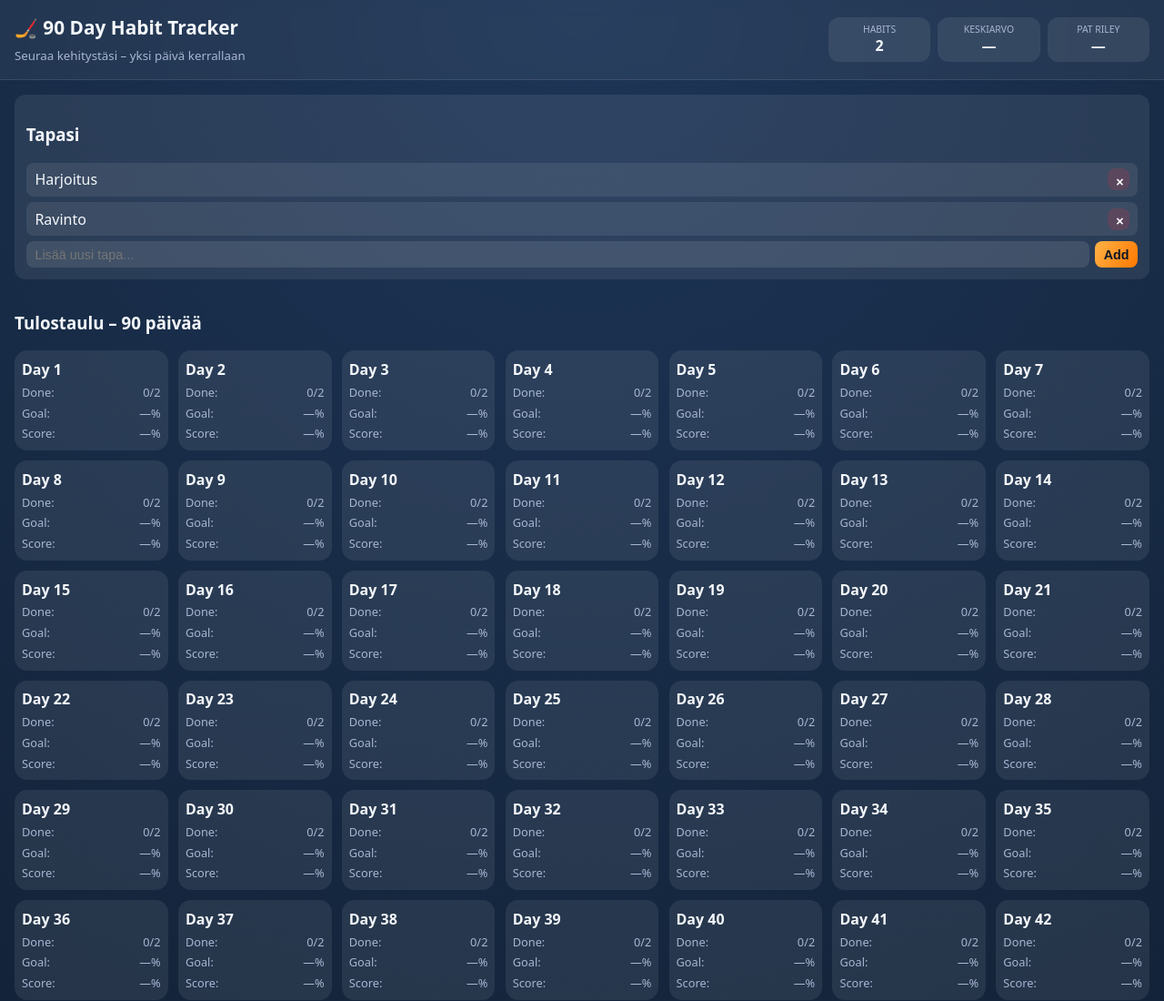
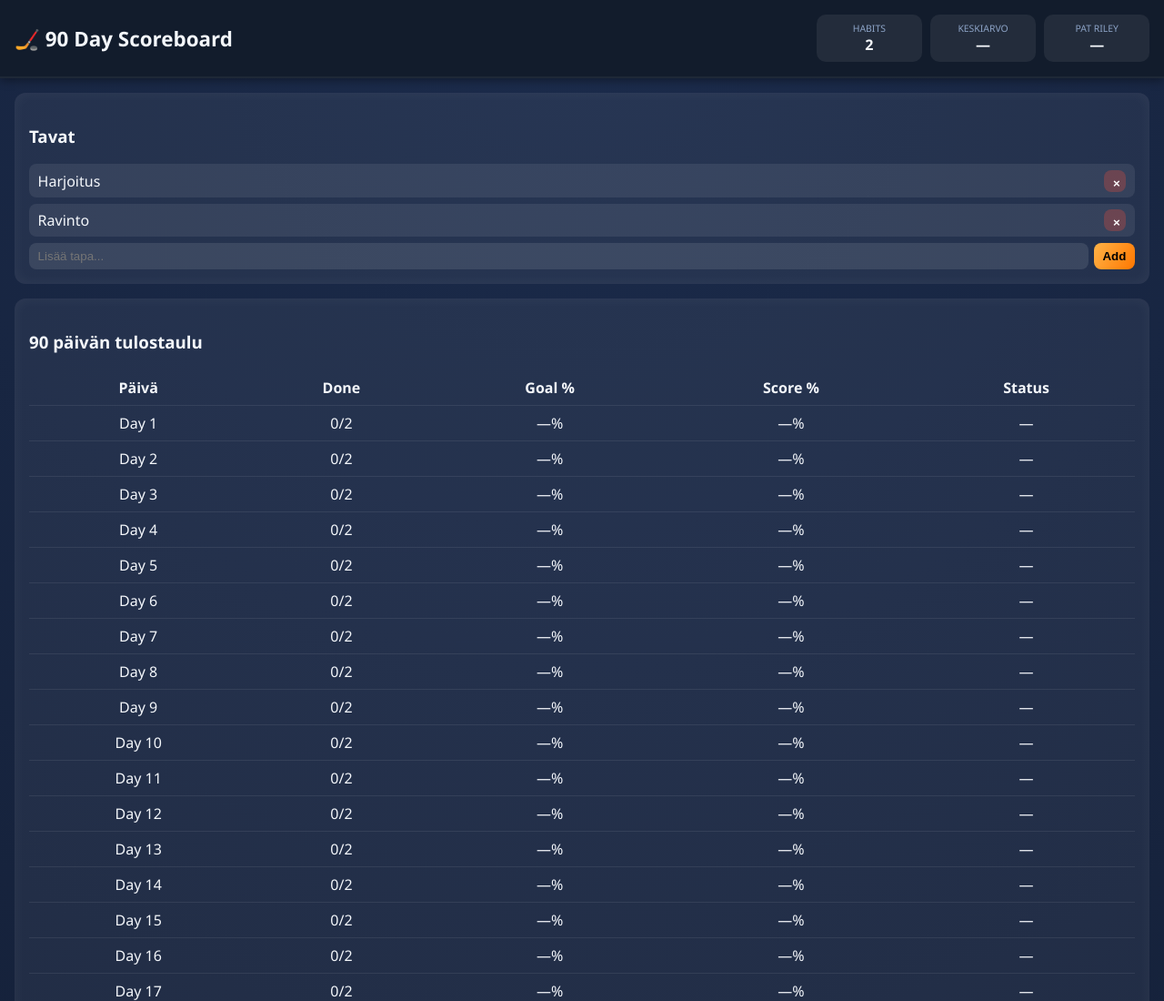
Before and after one commit to Nikolainox/Habitgame, a plain HTML site: page index.html in a window 1280 px wide. Shown: the top 1100 px of the page at 91% size. Drawn offline with Linux system fonts and the light colour scheme.

Commit message:
Update index.html

```diff
--- a/index.html
+++ b/index.html
@@ -3,75 +3,71 @@
 <head>
 <meta charset="UTF-8">
 <meta name="viewport" content="width=device-width, initial-scale=1.0">
-  <title>🏒 90 Day Habit Tracker</title>
+<title>🏒 90 Day Scoreboard</title>
 <style>
 :root {
-      --bg-dark: #0d1826;
-      --bg-light: #1d3557;
+  --bg: #0a0f1a;
+  --panel: #121c2c;
   --accent: #ffb347;
   --accent2: #ff7700;
-      --green: #3bb273;
-      --red: #d93746;
-      --card: rgba(255,255,255,.08);
+  --green: #2ecc71;
+  --red: #e74c3c;
   --text: #f4f7fb;
+  --muted: #8da4c7;
 }
 body {
   margin: 0;
-      font-family: system-ui, sans-serif;
-      background: radial-gradient(circle at top, #1d3557, #0d1826);
+  font-family: 'Segoe UI', sans-serif;
+  background: radial-gradient(circle at top, #1b2b4b, var(--bg));
   color: var(--text);
-      min-height: 100vh;
-      display: flex;
-      flex-direction: column;
 }
 header {
-      padding: 1rem;
   display: flex;
   flex-wrap: wrap;
+  justify-content: space-between;
   align-items: center;
-      justify-content: space-between;
-      border-bottom: 1px solid rgba(255,255,255,.1);
-      background: rgba(255,255,255,.05);
-      backdrop-filter: blur(8px);
+  padding: 1rem;
+  background: var(--panel);
+  border-bottom: 2px solid rgba(255,255,255,.05);
+  box-shadow: 0 2px 10px rgba(0,0,0,.4);
 }
 .title {
+  font-size: 1.4rem;
   font-weight: 700;
-      font-size: 1.3rem;
-      margin-bottom: .3rem;
 }
 .scoreboard {
   display: flex;
-      gap: .5rem;
+  gap: .6rem;
   flex-wrap: wrap;
 }
 .tile {
-      background: var(--card);
-      border-radius: 12px;
-      padding: .4rem .7rem;
+  background: rgba(255,255,255,.07);
+  border-radius: 10px;
+  padding: .5rem .8rem;
   text-align: center;
   min-width: 90px;
 }
 .tile small {
   display: block;
+  color: var(--muted);
   font-size: .65rem;
-      color: #a8b6d3;
   text-transform: uppercase;
 }
 .tile div {
+  font-weight: 600;
   font-size: 1rem;
-      font-weight: 600;
 }
 main {
-      flex: 1;
+  padding: 1rem;
   display: flex;
   flex-direction: column;
   gap: 1rem;
+}
+section {
+  background: rgba(255,255,255,.05);
+  border-radius: 12px;
   padding: 1rem;
-    }
-    .habits {
-      background: var(--card);
-      border-radius: 12px;
-      padding: .8rem;
+  box-shadow: inset 0 0 15px rgba(255,255,255,.05);
 }
 .habit {
   display: flex;
@@ -83,9 +79,9 @@
   margin-bottom: .4rem;
 }
 .btn-del {
-      background: rgba(217,55,70,.2);
   border: none;
   border-radius: 8px;
+  background: rgba(231,76,60,.3);
   color: #fff;
   width: 24px;
   height: 24px;
@@ -98,90 +94,88 @@
 input, button {
   border: none;
   border-radius: 8px;
-      padding: .4rem .6rem;
-      font-size: .9rem;
+  padding: .45rem .6rem;
 }
 input {
   flex: 1;
   background: rgba(255,255,255,.1);
-      color: #fff;
+  color: var(--text);
 }
 button {
-      background: linear-gradient(120deg,var(--accent),var(--accent2));
-      color: #0d1826;
-      font-weight: 600;
+  background: linear-gradient(120deg, var(--accent), var(--accent2));
+  color: #000;
+  font-weight: 700;
   cursor: pointer;
 }
-    .cards {
-      display: grid;
-      grid-template-columns: repeat(auto-fill, minmax(160px,1fr));
-      gap: .7rem;
+.table {
+  width: 100%;
+  border-collapse: collapse;
 }
-    .day-card {
-      background: var(--card);
-      border-radius: 14px;
-      padding: .6rem .5rem;
-      display: flex;
-      flex-direction: column;
-      gap: .3rem;
+th, td {
+  border-bottom: 1px solid rgba(255,255,255,.08);
+  padding: .5rem;
+  text-align: center;
+}
+tr.finalized { background: rgba(46,204,113,.15); }
+tr.failed { background: rgba(231,76,60,.15); }
+.day-row {
   cursor: pointer;
-      transition: transform .15s ease, background .2s;
+  transition: background .15s;
 }
-    .day-card:hover {
-      transform: translateY(-3px);
-      background: rgba(255,255,255,.12);
-    }
-    .day-card.finalized { border-left: 4px solid var(--green); }
-    .day-card.failed { border-left: 4px solid var(--red); }
-    .day-num {
-      font-weight: 700;
-      font-size: 1rem;
-    }
-    .stats {
-      font-size: .8rem;
-      color: #a8b6d3;
-      display: flex;
-      justify-content: space-between;
-    }
+.day-row:hover { background: rgba(255,255,255,.08); }
+
+/* MODAL */
 .modal-backdrop {
   position: fixed;
   inset: 0;
-      background: rgba(0,0,0,.6);
+  background: rgba(0,0,0,.7);
   display: none;
   align-items: center;
   justify-content: center;
-      z-index: 100;
+  z-index: 50;
 }
 .modal {
-      background: #102030;
+  background: #121c2c;
   border: 1px solid rgba(255,255,255,.2);
   border-radius: 12px;
   padding: 1rem;
-      width: min(90%,340px);
-      max-height: 90vh;
-      overflow-y: auto;
+  width: min(90%, 360px);
+  box-shadow: 0 8px 30px rgba(0,0,0,.6);
 }
 .modal h3 { margin-top: 0; }
 .modal label { display: block; margin-bottom: .4rem; }
-    .goal-input { width: 70px; }
+.stats-box {
+  background: rgba(255,255,255,.05);
+  border-radius: 10px;
+  padding: .5rem .8rem;
+  margin-top: .6rem;
+}
+.stat-line {
+  display: flex;
+  justify-content: space-between;
+  font-size: .85rem;
+  color: var(--muted);
+  margin-bottom: .2rem;
+}
+.stat-value {
+  font-weight: 600;
+  color: var(--text);
+}
 .modal-buttons {
   display: flex;
   justify-content: space-between;
-      margin-top: .8rem;
+  margin-top: 1rem;
 }
-    @media (max-width: 700px) {
-      header { flex-direction: column; align-items: flex-start; }
-      main { padding: .6rem; }
-      .cards { grid-template-columns: repeat(auto-fill, minmax(140px,1fr)); }
+.goal-input { width: 80px; }
+@media (max-width:700px){
+  .scoreboard{justify-content:center;}
+  th,td{font-size:.8rem;}
 }
 </style>
 </head>
 <body>
 <header>
-    <div>
-      <div class="title">🏒 90 Day Habit Tracker</div>
-      <small style="color:#a8b6d3;">Seuraa kehitystäsi – yksi päivä kerrallaan</small>
-    </div>
+  <div class="title">🏒 90 Day Scoreboard</div>
   <div class="scoreboard">
     <div class="tile"><small>Habits</small><div id="sb-habits">0</div></div>
     <div class="tile"><small>Keskiarvo</small><div id="sb-avg">—</div></div>
@@ -190,18 +184,21 @@
 </header>
 
 <main>
-    <section class="habits">
-      <h3>Tapasi</h3>
+  <section>
+    <h3>Tavat</h3>
     <div id="habit-list"></div>
     <form id="add-form">
-        <input id="habit-input" placeholder="Lisää uusi tapa..." required />
+      <input id="habit-input" placeholder="Lisää tapa..." required>
       <button type="submit">Add</button>
     </form>
   </section>
 
   <section>
-      <h3>Tulostaulu – 90 päivää</h3>
-      <div class="cards" id="cards"></div>
+    <h3>90 päivän tulostaulu</h3>
+    <table class="table" id="day-table">
+      <thead><tr><th>Päivä</th><th>Done</th><th>Goal %</th><th>Score %</th><th>Status</th></tr></thead>
+      <tbody></tbody>
+    </table>
   </section>
 </main>
 
@@ -209,11 +206,19 @@
   <div class="modal">
     <h3 id="modal-title"></h3>
     <div id="modal-habits"></div>
-      <div style="margin-top:.5rem;">
+    <div style="margin-top:.6rem;">
       <label>Goal %:
         <input type="number" id="goal-input" class="goal-input" min="0" max="100">
       </label>
     </div>
+
+    <div class="stats-box">
+      <div class="stat-line"><span>Done:</span><span class="stat-value" id="stat-done">—</span></div>
+      <div class="stat-line"><span>Score:</span><span class="stat-value" id="stat-score">—</span></div>
+      <div class="stat-line"><span>Pat Riley:</span><span class="stat-value" id="stat-pr">—</span></div>
+      <div class="stat-line"><span>Status:</span><span class="stat-value" id="stat-status">—</span></div>
+    </div>
+
     <div class="modal-buttons">
       <button id="btn-save">Tallenna</button>
       <button id="btn-finalize">Finalize</button>
@@ -222,12 +227,12 @@
 </div>
 
 <script>
-    const STORAGE_KEY = "habit90_v3";
-    let state = { habits: [], days: {} };
-    const save = () => localStorage.setItem(STORAGE_KEY, JSON.stringify(state));
-    const load = () => {
-      const s = localStorage.getItem(STORAGE_KEY);
-      if (s) state = JSON.parse(s);
+const STORAGE_KEY="habit90_v4";
+let state={habits:[],days:{}};
+const save=()=>localStorage.setItem(STORAGE_KEY,JSON.stringify(state));
+const load=()=>{
+  const s=localStorage.getItem(STORAGE_KEY);
+  if(s) state=JSON.parse(s);
   else {
     state.habits=[{id:"h1",name:"Harjoitus"},{id:"h2",name:"Ravinto"}];
     for(let i=1;i<=90;i++) state.days[i]={checks:{},goal:null,score:null,finalized:false};
@@ -256,34 +261,31 @@
 document.getElementById("add-form").onsubmit=e=>{
   e.preventDefault();
   const val=document.getElementById("habit-input").value.trim();
-      if(!val) return;
+  if(!val)return;
   state.habits.push({id:"h"+Math.random().toString(36).slice(2,6),name:val});
   document.getElementById("habit-input").value="";
   save(); renderAll();
 };
 
-    // Cards
-    function renderCards(){
-      const cont=document.getElementById("cards");
-      cont.innerHTML="";
+// Table
+function renderTable(){
+  const tbody=document.querySelector("#day-table tbody");
+  tbody.innerHTML="";
   for(let i=1;i<=90;i++){
     const d=state.days[i];
     const done=Object.values(d.checks).filter(Boolean).length;
-        const card=document.createElement("div");
-        card.className="day-card";
-        if(d.finalized) card.classList.add(d.score>=(d.goal||0)? "finalized":"failed");
-        card.innerHTML=`
-          <div class="day-num">Day ${i}</div>
-          <div class="stats"><span>Done:</span><span>${done}/${state.habits.length}</span></div>
-          <div class="stats"><span>Goal:</span><span>${d.goal??"—"}%</span></div>
-          <div class="stats"><span>Score:</span><span>${d.score?d.score.toFixed(0):"—"}%</span></div>
-        `;
-        card.onclick=()=>openModal(i);
-        cont.appendChild(card);
+    const tr=document.createElement("tr");
+    tr.className="day-row";
+    if(d.finalized) tr.classList.add(d.score>=(d.goal||0)? "finalized":"failed");
+    tr.innerHTML=`<td>Day ${i}</td><td>${done}/${state.habits.length}</td>
+      <td>${d.goal??"—"}%</td><td>${d.score?d.score.toFixed(0):"—"}%</td>
+      <td>${d.finalized?"✔":"—"}</td>`;
+    tr.onclick=()=>openModal(i);
+    tbody.appendChild(tr);
   }
 }
 
-    // Modal
+// Modal logic
 const modal=document.getElementById("modal");
 const modalHabits=document.getElementById("modal-habits");
 const goalInput=document.getElementById("goal-input");
@@ -293,7 +295,7 @@
   activeDay=day;
   const d=state.days[day];
   modal.style.display="flex";
-      document.getElementById("modal-title").textContent=`Day ${day}`;
+  document.getElementById("modal-title").textContent="Day "+day;
   modalHabits.innerHTML="";
   state.habits.forEach(h=>{
     if(!(h.id in d.checks)) d.checks[h.id]=false;
@@ -302,7 +304,8 @@
     modalHabits.appendChild(row);
   });
   goalInput.value=d.goal??"";
-      modalHabits.querySelectorAll("input").forEach(c=>c.onchange=()=>{d.checks[c.dataset.id]=c.checked;});
+  modalHabits.querySelectorAll("input").forEach(c=>c.onchange=()=>{d.checks[c.dataset.id]=c.checked;updateStatsBox();});
+  updateStatsBox();
 }
 modal.onclick=e=>{if(e.target===modal) modal.style.display="none";};
 
@@ -322,6 +325,19 @@
   save(); modal.style.display="none"; renderAll();
 };
 
+function updateStatsBox(){
+  const d=state.days[activeDay];
+  const done=Object.values(d.checks).filter(Boolean).length;
+  const total=state.habits.length||1;
+  const score=(done/total)*100;
+  const avg=getAvg();
+  const pr=avg?((score-avg)/avg*100).toFixed(1)+"%":"—";
+  document.getElementById("stat-done").textContent=`${done}/${total}`;
+  document.getElementById("stat-score").textContent=isNaN(score)? "—" : score.toFixed(0)+"%";
+  document.getElementById("stat-pr").textContent=pr;
+  document.getElementById("stat-status").textContent=d.finalized?"Finalized":"Draft";
+}
+
 // Scoreboard
 function getAvg(){
   const finals=Object.values(state.days).filter(d=>d.finalized && d.score!=null);
@@ -339,7 +355,7 @@
   document.getElementById("sb-pr").textContent=(diff>=0?"+":"")+diff.toFixed(1)+"%";
 }
 
-    function renderAll(){ renderHabits(); renderCards(); updateScoreboard(); }
+function renderAll(){ renderHabits(); renderTable(); updateScoreboard(); }
 load(); renderAll();
 </script>
 </body>
```
Lines whose indentation alone changed are shown as unchanged.
